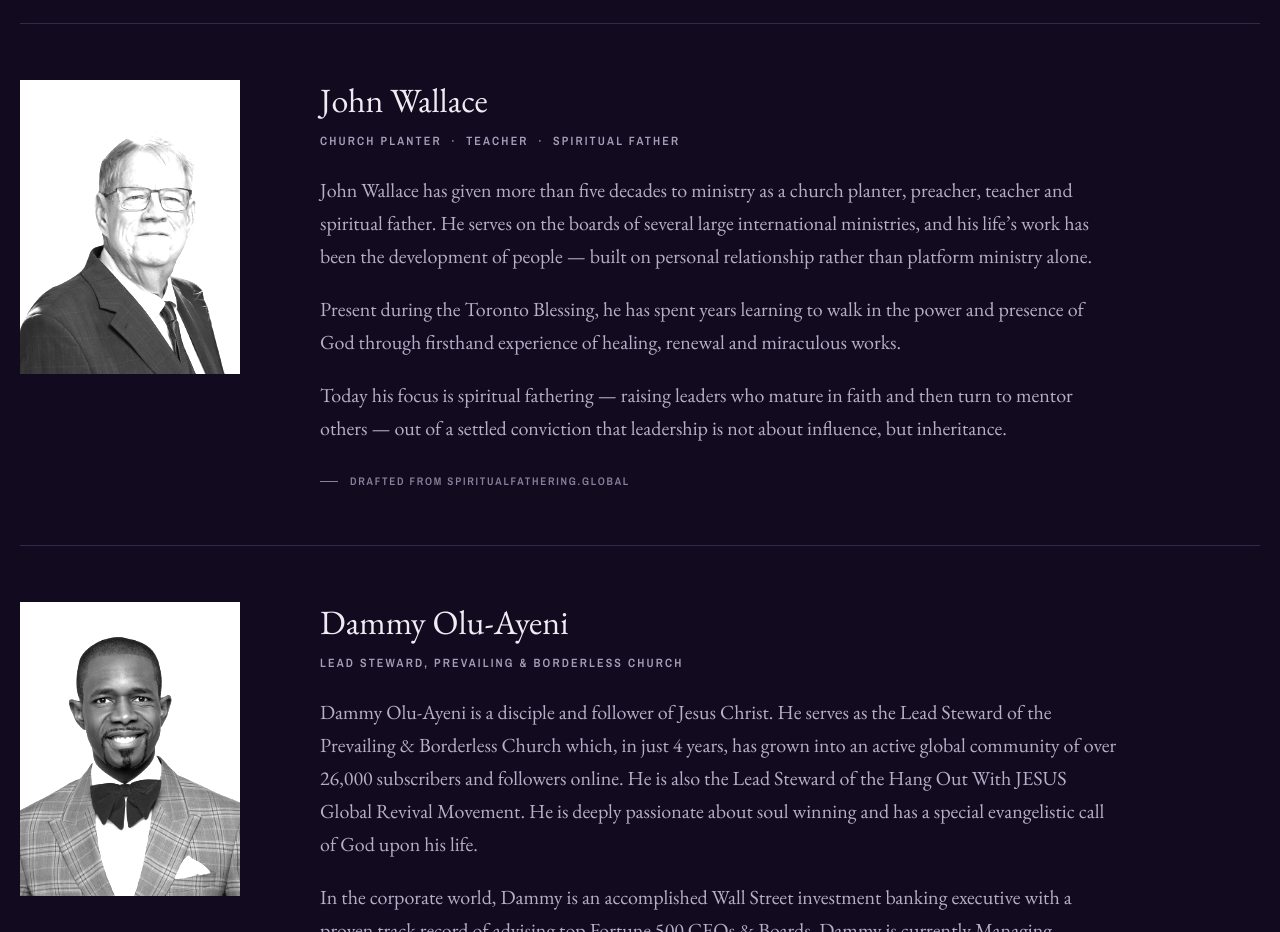
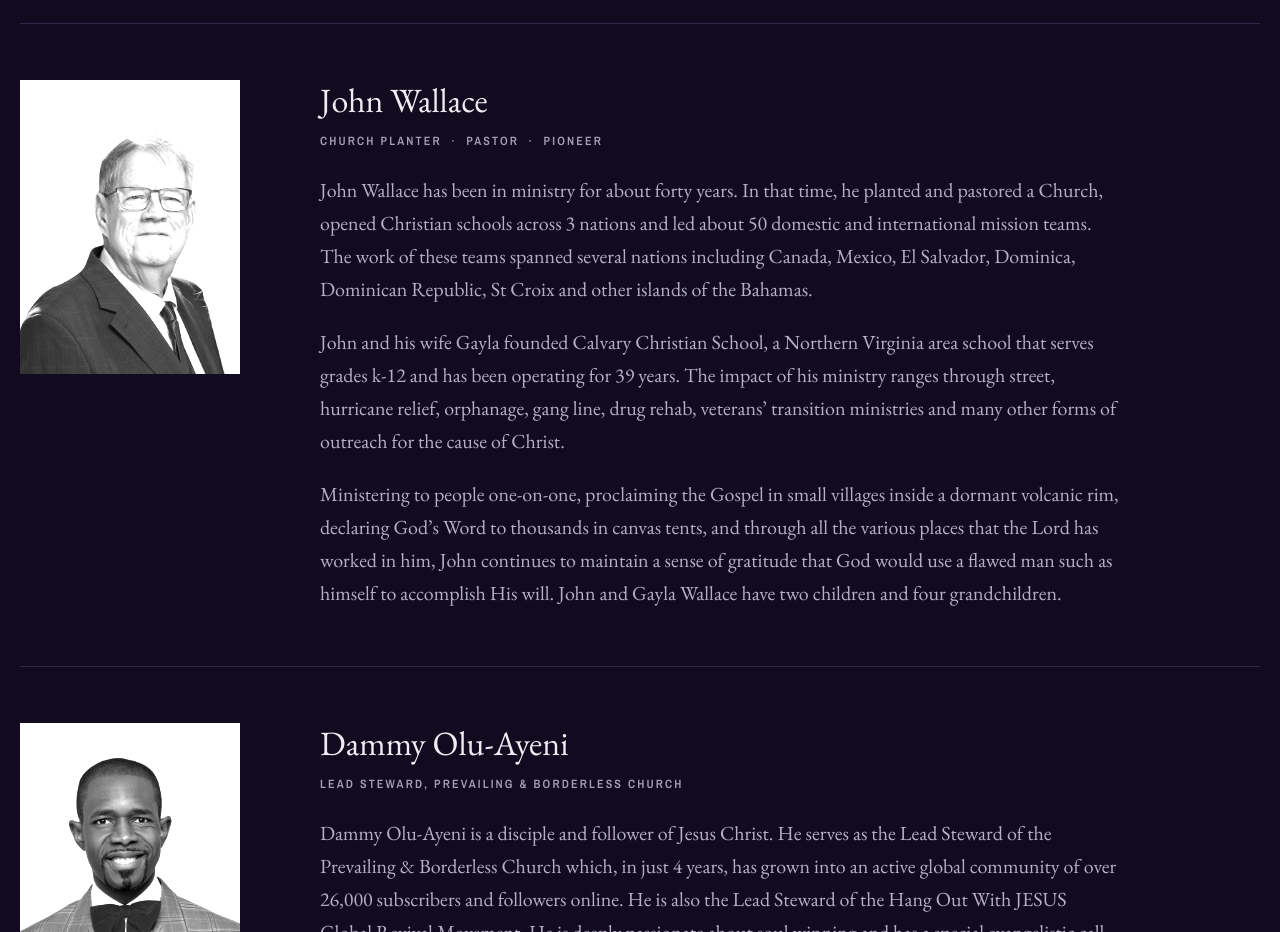
Before and after one commit to stephendoyin/temp_church, a website: page index.html in a window 1280 px wide. Shown: the part 2760-3692 px from the top of the page. Drawn offline with nearby package versions, Linux system fonts and the light colour scheme.

Commit message:
Update John Wallace bio with client-supplied copy
Co-Authored-By: Claude Fable 5 <noreply@anthropic.com>
Claude-Session: https://claude.ai/code/session_01HZdoNuhpqr8L4cYNiBp63i

```diff
--- a/index.html
+++ b/index.html
@@ -429,31 +429,32 @@
               <div class="lg:max-w-[800px]">
                 <h3 class="font-display text-[27px] leading-[33px] xl:text-[34px] xl:leading-[40px]">John Wallace</h3>
                 <p class="label mt-3 text-[11px] text-muted xl:text-[12px]">
-                  Church planter &nbsp;·&nbsp; Teacher &nbsp;·&nbsp; Spiritual father
+                  Church planter &nbsp;·&nbsp; Pastor &nbsp;·&nbsp; Pioneer
                 </p>
                 <div class="mt-6 space-y-5 font-display text-[18px] leading-[30px] text-lead xl:text-[20px] xl:leading-[33px]">
                   <p>
-                    John Wallace has given more than five decades to ministry as a church
-                    planter, preacher, teacher and spiritual father. He serves on the boards of
-                    several large international ministries, and his life’s work has been the
-                    development of people — built on personal relationship rather than platform
-                    ministry alone.
+                    John Wallace has been in ministry for about forty years. In that time, he
+                    planted and pastored a Church, opened Christian schools across 3 nations
+                    and led about 50 domestic and international mission teams. The work of
+                    these teams spanned several nations including Canada, Mexico, El Salvador,
+                    Dominica, Dominican Republic, St Croix and other islands of the Bahamas.
                   </p>
                   <p>
-                    Present during the Toronto Blessing, he has spent years learning to walk in
-                    the power and presence of God through firsthand experience of healing,
-                    renewal and miraculous works.
+                    John and his wife Gayla founded Calvary Christian School, a Northern
+                    Virginia area school that serves grades k-12 and has been operating for
+                    39 years. The impact of his ministry ranges through street, hurricane
+                    relief, orphanage, gang line, drug rehab, veterans&rsquo; transition
+                    ministries and many other forms of outreach for the cause of Christ.
                   </p>
                   <p>
-                    Today his focus is spiritual fathering — raising leaders who mature in
-                    faith and then turn to mentor others — out of a settled conviction that
-                    leadership is not about influence, but inheritance.
+                    Ministering to people one-on-one, proclaiming the Gospel in small villages
+                    inside a dormant volcanic rim, declaring God&rsquo;s Word to thousands in
+                    canvas tents, and through all the various places that the Lord has worked
+                    in him, John continues to maintain a sense of gratitude that God would use
+                    a flawed man such as himself to accomplish His will. John and Gayla
+                    Wallace have two children and four grandchildren.
                   </p>
                 </div>
-                <p class="annotation mt-7 text-note">
-                  <span class="annotation__tick"></span>
-                  <span>Drafted from spiritualfathering.global</span>
-                </p>
               </div>
             </article>
 
```
